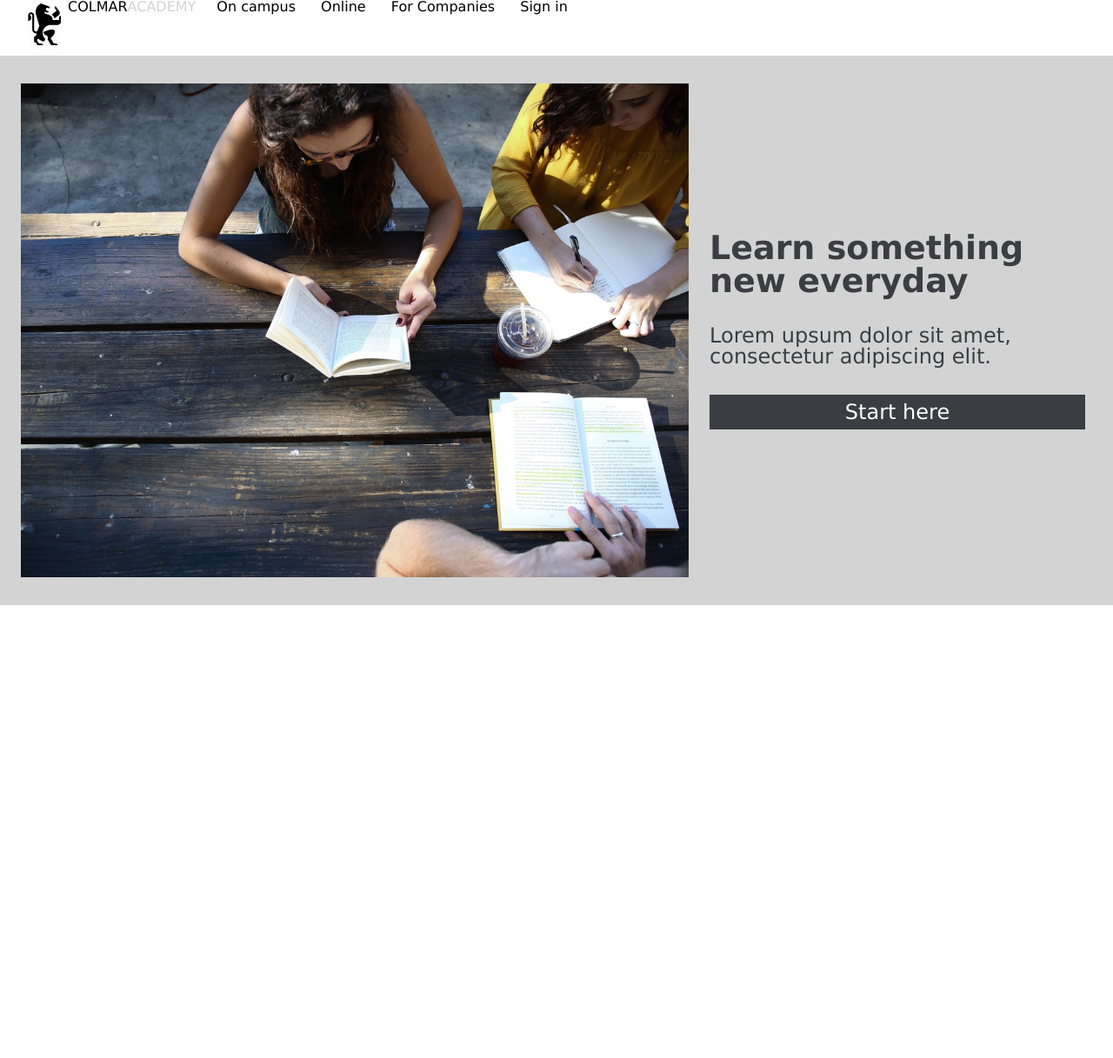
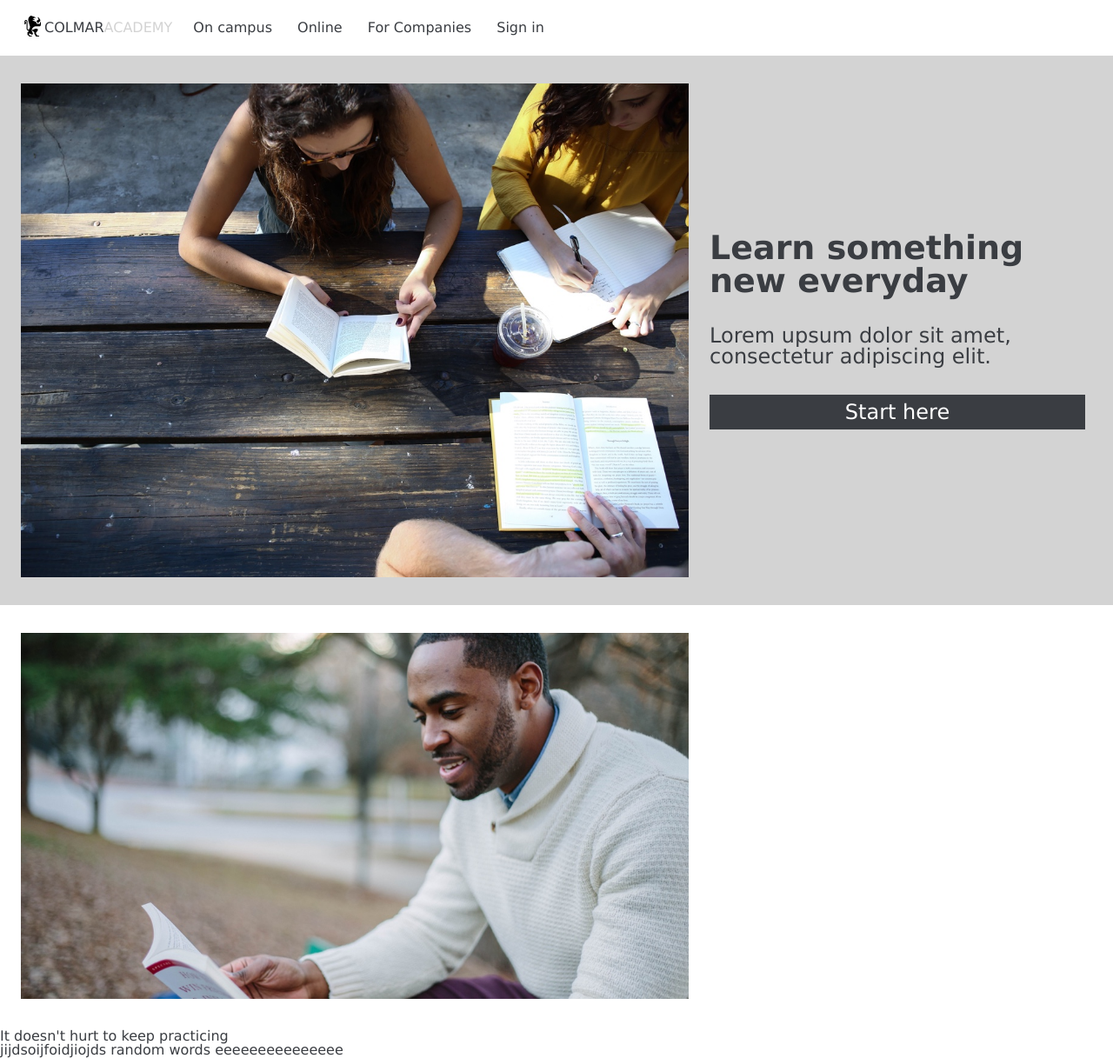
Before and after one commit to tba13/colmar, a plain HTML site: page index.html in a window 1280 px wide. Shown: the whole page at 87% size. Before the commit the page ends 800 px from the top, so only its background shows below. Drawn offline with Linux system fonts and the light colour scheme.

Commit message:
Added quote section

```diff
--- a/index.html
+++ b/index.html
@@ -8,9 +8,11 @@
 </head>
 <body>
     <header>
-        <img src="./resources/images/ic-logo.svg" alt="logo">
-        <h1>COLMAR</h1>
-        <h2>ACADEMY</h2>
+        <div id="logo">
+            <img src="./resources/images/ic-logo.svg" alt="logo">
+            <h1>COLMAR</h1>
+            <h2>ACADEMY</h2>
+        </div>
         <nav>
             <ul>
                 <li>On campus</li>
@@ -31,7 +33,12 @@
             </div>
 
         </div>
-        <div class="quote-section"></div>
+        <div class="quote-section">
+            <img src="./resources/images/information-main.jpg" alt="">
+            <h4>It doesn't hurt to keep practicing</h4>
+            <p>jijdsoijfoidjiojds random words eeeeeeeeeeeeeee</p>
+
+        </div>
         <div class="information-section"></div>
         <div class="courses-section"></div>
         <div class="thesis-exhibit"></div>
--- a/resources/css/style.css
+++ b/resources/css/style.css
@@ -1,5 +1,6 @@
-html {
+body {
     font-family: Verdana, Geneva, Tahoma, sans-serif;
+    color: rgb(58, 61, 66);
 }
 
 header {
@@ -10,6 +11,7 @@ header {
     background-color: white;
     position: fixed;
     z-index: 7;
+    align-items: center;
 }
 
 header h1 {
@@ -21,16 +23,20 @@ header h2 {
     color: lightgray;
 }
 
-nav {
+header #logo {
+    display: inline-flex;
+    align-items: center;
+}
 
+#logo image{
+    min-height: 2rem;
 }
 
 nav li{
-    font-family: Verdana, Geneva, Tahoma, sans-serif;
     display: inline-flex;
     padding-left: 1.5rem;
+}
 
-}
 
 .sign-up-section {
     background-color: lightgray;
@@ -46,7 +52,6 @@ nav li{
 }
 
 .sign-up-text {
-    color: rgb(58, 61, 66);
     display: block;
     width: auto;
     align-content: center;
@@ -73,3 +78,8 @@ nav li{
     color: white;
     text-align: center;
 }
+
+.quote-section img {
+    max-width: 60%;
+    padding: 2rem 1.5rem;
+}
```
